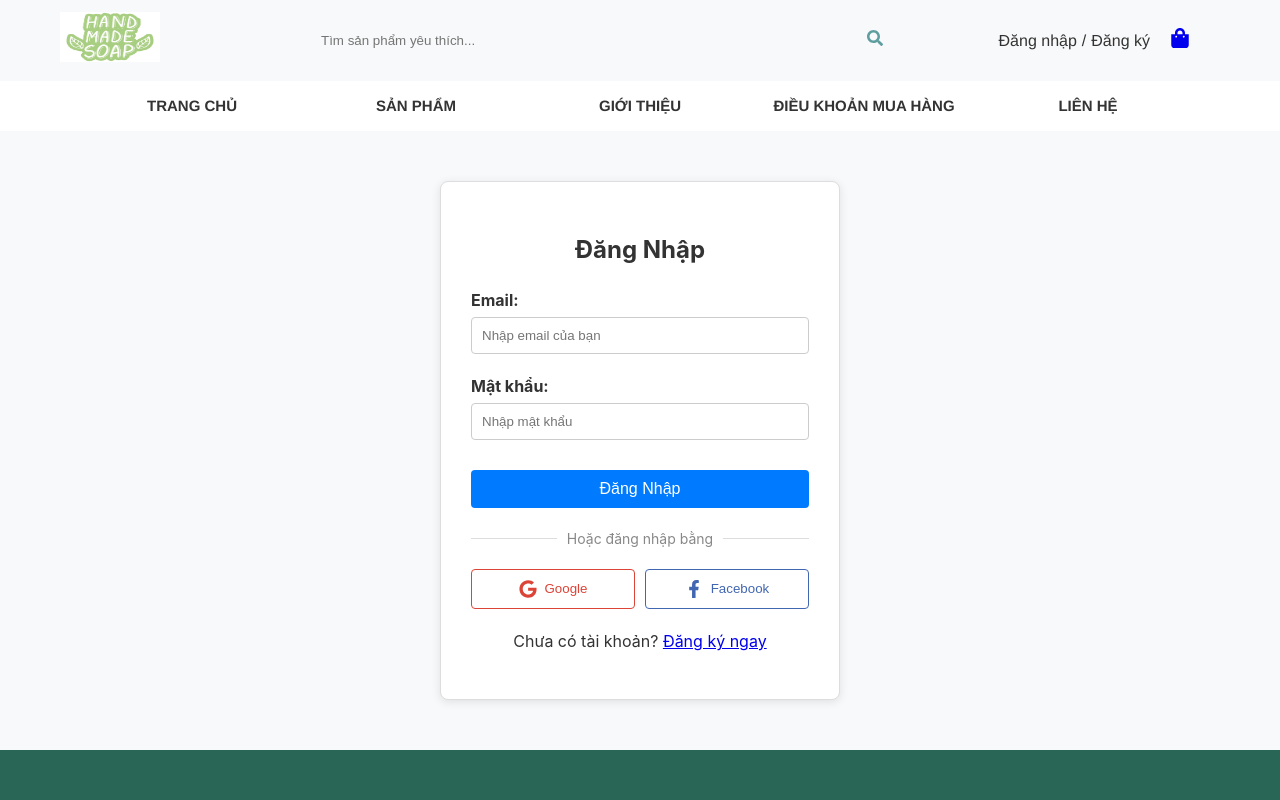
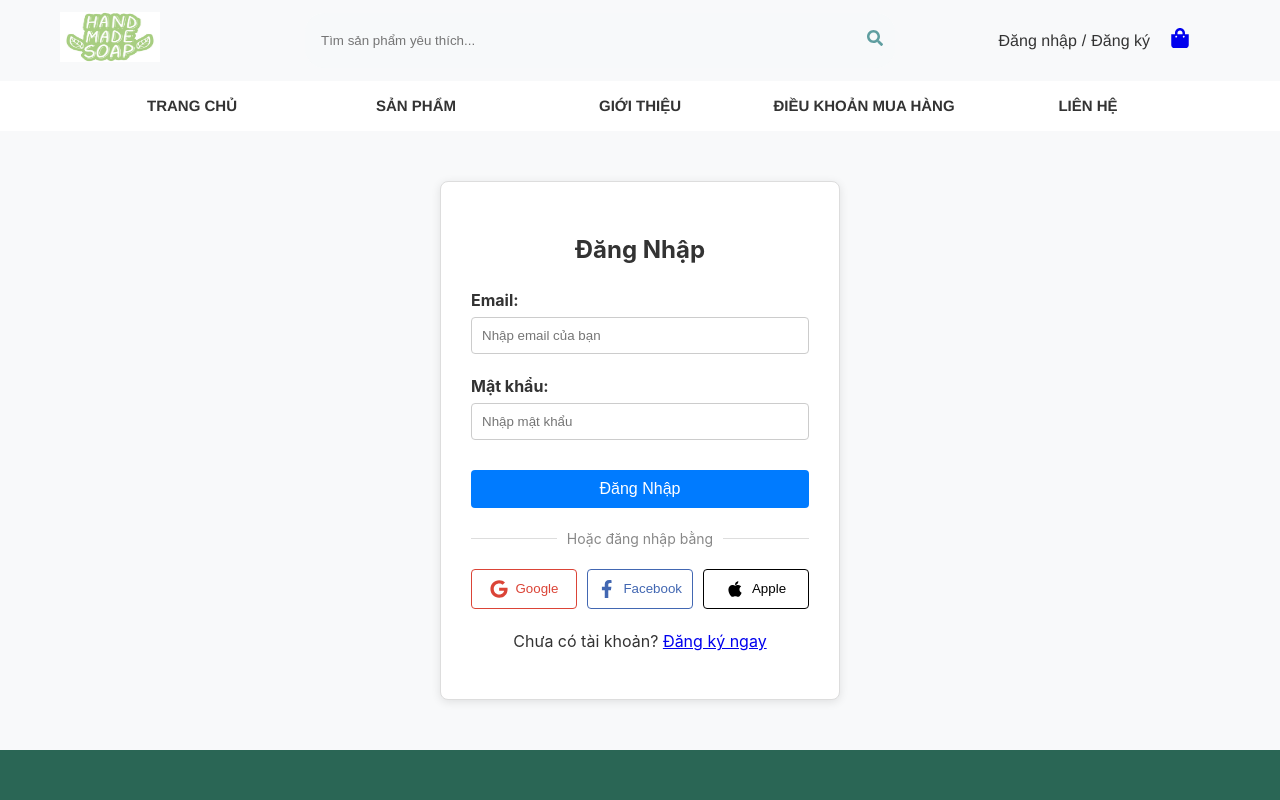
Before and after one commit to thomaspham252/web_fontend, a React (Create React App) app in the folder soap_website/: page /login in a window 1280 px wide. Shown: the top 800 px of the page. Built offline with nearby package versions, Linux system fonts and the light colour scheme.

Commit message:
update login with apple

```diff
--- a/soap_website/src/assets/css/auth.css
+++ b/soap_website/src/assets/css/auth.css
@@ -29,7 +29,7 @@
     padding: 10px;
     border: 1px solid #ccc;
     border-radius: 4px;
-    box-sizing: border-box; /* Để padding không làm vỡ layout */
+    box-sizing: border-box;
 }
 
 .btn-auth {
@@ -108,7 +108,7 @@
     background-color: #f5f5f5;
 }
 
-/* Màu riêng cho từng hãng */
+
 .btn-google { color: #db4437; border-color: #db4437; }
 .btn-facebook { color: #4267B2; border-color: #4267B2; }
 
@@ -116,3 +116,39 @@
     margin-right: 8px;
     font-size: 18px;
 }
+
+
+
+.social-login {
+    display: flex;
+    gap: 10px;
+    justify-content: center;
+    flex-wrap: wrap;
+}
+
+.btn-social {
+    /* Code cũ giữ nguyên */
+    flex: 1;
+    display: flex;
+    align-items: center;
+    justify-content: center;
+    padding: 10px;
+    border: 1px solid #ddd;
+    border-radius: 4px;
+    background: #fff;
+    cursor: pointer;
+    font-weight: 500;
+    transition: 0.2s;
+    min-width: 100px; /* Thêm độ rộng tối thiểu cho đẹp */
+}
+
+.btn-social:hover {
+    background-color: #f5f5f5;
+}
+
+
+.btn-google { color: #db4437; border-color: #db4437; }
+.btn-facebook { color: #4267B2; border-color: #4267B2; }
+
+/* --- THÊM DÒNG NÀY CHO APPLE --- */
+.btn-apple { color: #000000; border-color: #000000; }
--- a/soap_website/src/pages/Login.jsx
+++ b/soap_website/src/pages/Login.jsx
@@ -1,29 +1,25 @@
-import React, {useState} from 'react';
-import {Link, useNavigate} from 'react-router-dom';
-import {FaGoogle, FaFacebookF} from "react-icons/fa"; // Import thêm icon
+import React, { useState } from 'react';
+import { Link, useNavigate } from 'react-router-dom';
+import { FaGoogle, FaFacebookF, FaApple } from "react-icons/fa";
 import '../assets/css/auth.css';
 
 const Login = () => {
     const navigate = useNavigate();
     const [email, setEmail] = useState('');
 
-    // Hàm xử lý đăng nhập thường
+    // Hàm xử lý đăng nhập thường (Form Email)
     const handleLogin = (e) => {
         e.preventDefault();
-
-        // Tạo user giả lập từ form
         const user = {
-            name: "Khách hàng thân thiết", // Tạm để tên cố định
+            name: "Khách hàng thân thiết",
             email: email,
             loginType: 'email'
         };
-
         saveUserAndRedirect(user);
     };
 
-    // Hàm xử lý đăng nhập Social (Giả lập)
+    // Hàm xử lý đăng nhập Social (Google, FB, Apple)
     const handleSocialLogin = (platform) => {
-        // Giả lập dữ liệu mà Google/Facebook trả về
         let fakeUser = {};
 
         if (platform === 'google') {
@@ -38,6 +34,12 @@ const Login = () => {
                 email: "fb_user@yahoo.com",
                 loginType: 'facebook'
             };
+        } else if (platform === 'apple') {
+            fakeUser = {
+                name: "Người dùng Apple",
+                email: "apple_id@icloud.com",
+                loginType: 'apple'
+            };
         }
 
         alert(`Đang kết nối tới ${platform}... (Giả lập thành công)`);
@@ -47,13 +49,13 @@ const Login = () => {
     // Hàm chung để lưu và chuyển trang
     const saveUserAndRedirect = (userData) => {
         localStorage.setItem("user", JSON.stringify(userData));
-
         window.location.href = "/user";
     };
 
     return (
         <div className="auth-container">
             <h2>Đăng Nhập</h2>
+
             <form onSubmit={handleLogin}>
                 <div className="form-group">
                     <label>Email:</label>
@@ -71,10 +73,10 @@ const Login = () => {
                 <button type="submit" className="btn-auth">Đăng Nhập</button>
             </form>
 
-
             <div className="divider">
                 <span>Hoặc đăng nhập bằng</span>
             </div>
+
 
             <div className="social-login">
                 <button
@@ -92,8 +94,15 @@ const Login = () => {
                 >
                     <FaFacebookF/> Facebook
                 </button>
+
+                <button
+                    type="button"
+                    className="btn-social btn-apple"
+                    onClick={() => handleSocialLogin('apple')}
+                >
+                    <FaApple/> Apple
+                </button>
             </div>
-
 
             <p style={{marginTop: '20px'}}>
                 Chưa có tài khoản? <Link to="/register">Đăng ký ngay</Link>
```
